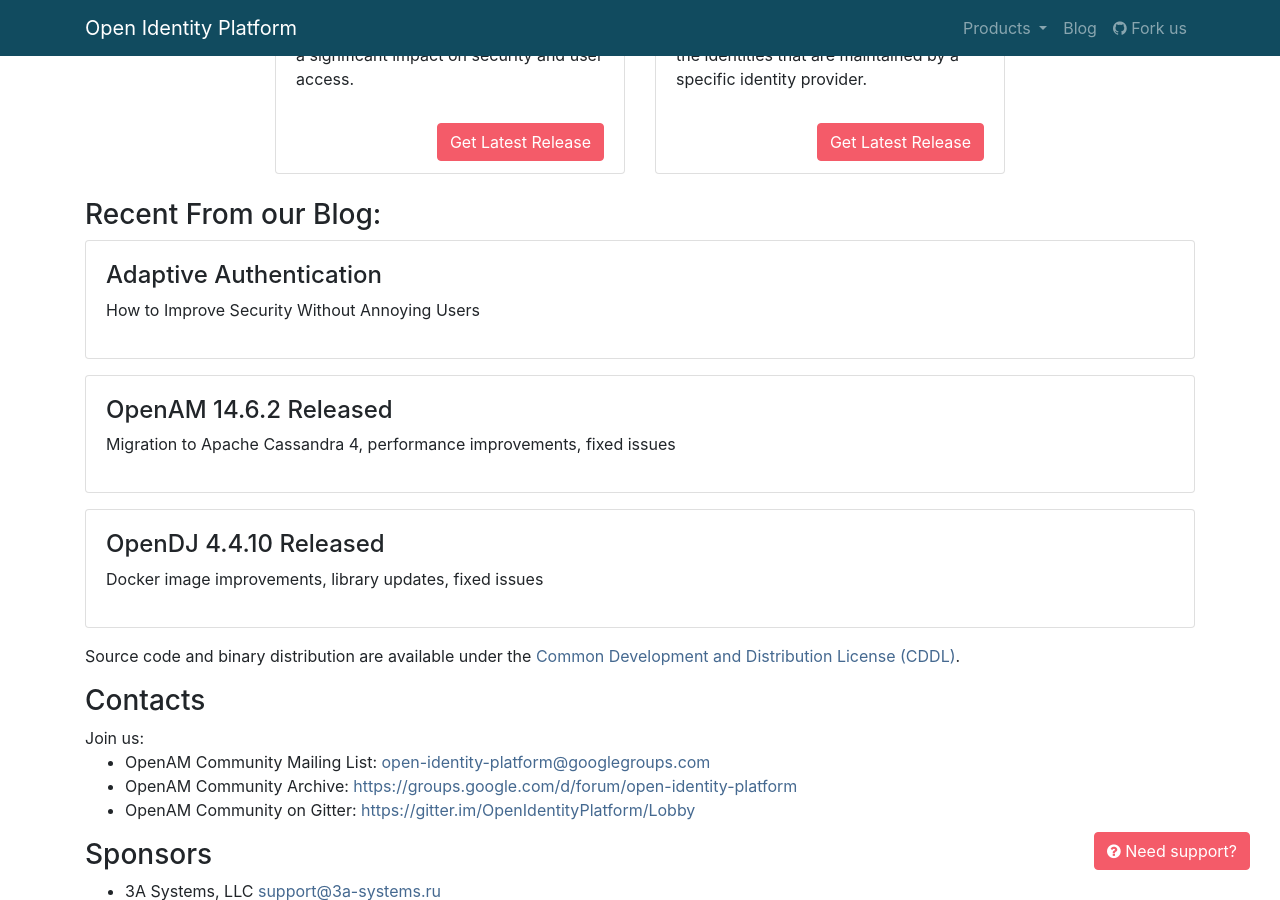
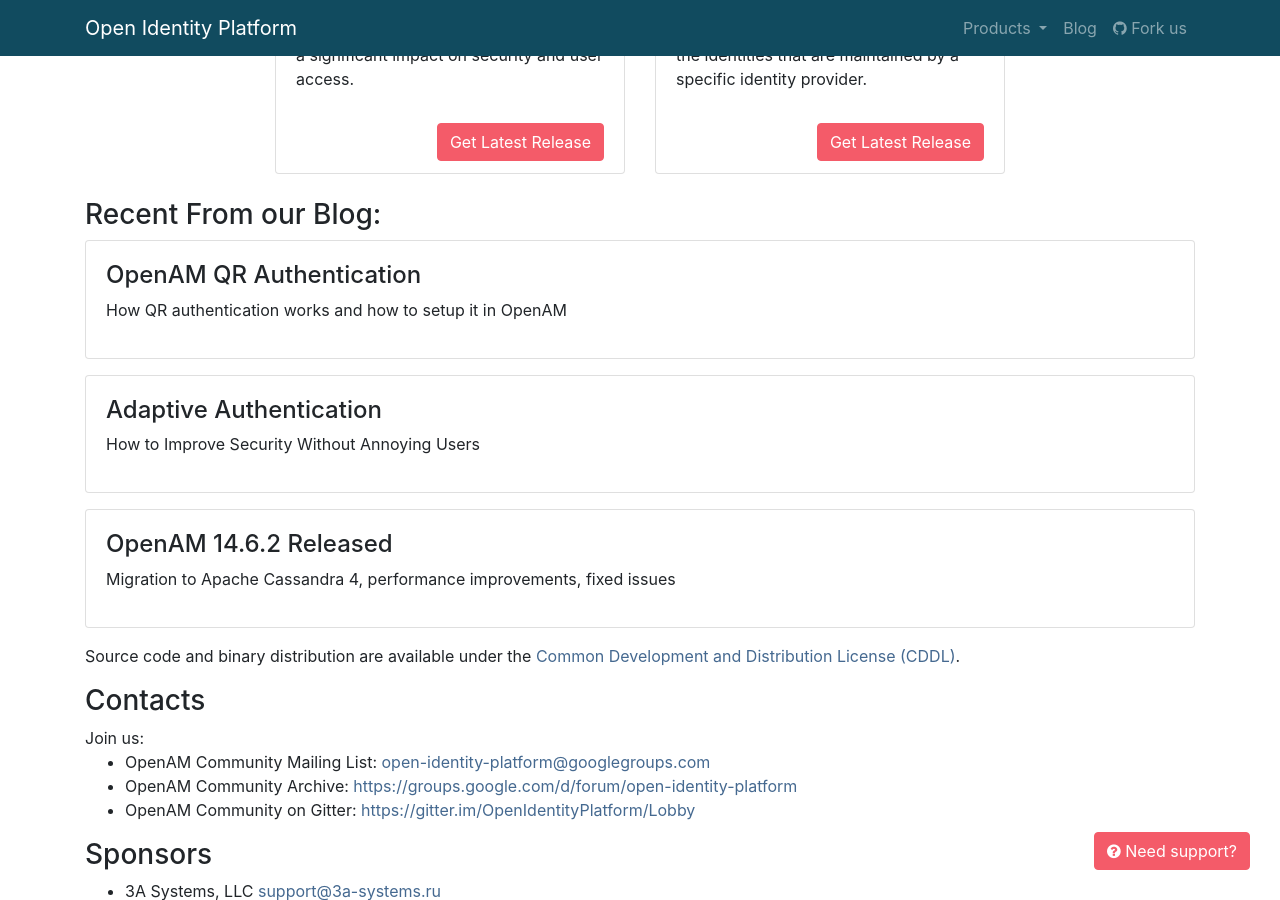
Before and after one commit to OpenIdentityPlatform/OpenIdentityPlatform.org, a Jekyll site: the page built from index.html, in a window 1280 px wide and 900 px high, scrolled down 1665 px. Built offline with Jekyll 4.4.1, drawn with Linux system fonts in a browser that asks for light colours; some of the changed lines change nothing that is shown.

Commit message:
openam QR authetication

````diff
--- a/_data/blogposts.yml
+++ b/_data/blogposts.yml
@@ -1,3 +1,7 @@
+-
+  title: 'OpenAM QR Authentication'
+  link: '/blog/openam-qr-authentication'
+  description: 'How QR authentication works and how to setup it in OpenAM'
 -
   title: 'Adaptive Authentication'
   link: '/blog/adaptive-authentication'
--- /dev/null
+++ b/blog/openam-qr-authentication.md
@@ -0,0 +1,86 @@
+---
+layout: home
+title: "OpenAM QR Authentication"
+landing-title2: "How QR authentication works and how to setup it in OpenAM"
+description: "How QR authentication works and how to setup it in OpenAM"
+keywords: 'authentication, qr'
+share-buttons: true
+---
+
+# OpenAM QR Authentication
+
+  - [Introduction](#introduction)
+  - [Process Description](#process-description)
+  - [OpenAM Configuration](#openam-configuration)
+    * [Create QR Authentication Module Instance](#create-qr-authentication-module-instance)
+    * [Create Authentication Chain](#create-authentication-chain)
+  - [Mobile Application Configuration](#mobile-application-configuration)
+    + [Mobile Application Setup](#mobile-application-setup)
+  - [Testing Solution](#testing-solution)
+
+## Introduction
+
+The most popular authentication method is also the most inconvenient. It is login and password authentication. A user must remember his login and password for each service, could forget the password, a password could be compromised, etc. The following article describes, how to login into the application in the browser on another device, if the user is already authenticated in a mobile application. The article contains step by step guide on how to set up the process in OpenAM.
+
+## Process Description
+
+- The user has a valid authentication session in the mobile application.
+- The user opens the OpenAM authentication page.
+- OpenAM generates a random code with a limited lifetime and displays it to the user as a QR code.
+- User scan the QR with the mobile application
+- Mobile application sends the code to OpenAM within authenticated session identifier
+- Meanwhile, the browser periodically polls OpenAM to see if the code is received along with the authentication session
+- If the code was received, authentication is successful and an authentication session is created.
+
+## OpenAM Configuration
+
+At first, we will set up OpenAM, create an authentication module instance and an authentication chain with the instance.
+
+### Create QR Authentication Module Instance
+
+Go to the desired realm, then on the left side of the Authentication → Modules menu. The list of modules opens. Press the Add Module button. Enter the name of the module qr and choose QR code confirm from other session module type.
+
+![New QR module Instance](/assets/img/openam-qr/new-qr-module.png)
+
+Press the Create button.
+
+![New QR module Settings](/assets/img/openam-qr/qr-module-settings.png)
+
+Set desired QR code lifetime and authentication level and press the Save Changes button.
+
+### Create Authentication Chain
+
+Go to **Authentication → Chains**. And create a new **qr** authentication chain. Add the created **qr** module to the chain.
+
+![QR authentication chain Settings](/assets/img/openam-qr/qr-auth-chain.png)
+
+## Mobile Application Configuration
+
+Let's install and configure the mobile application. The following mobile application is only for demonstration and is not intended for production usage. But you can use application source code to build your application or modify application source code for your tasks. The application was developed with [Flutter](https://flutter.dev/)
+
+Mobile application source code: [https://github.com/OpenIdentityPlatform/openam_demo_authenticator](https://github.com/OpenIdentityPlatform/openam_demo_authenticator)
+
+Run the mobile application:
+
+```bash
+flutter run
+```
+
+### Mobile Application Setup
+
+Press the Settings icon in the upper-right corner of the application and go to the settings menu. Enter OpenAM URL, realm, OpenAM username and password. Press the Back button in the upper-left corner. Settings data will be stored in the device's secure storage.
+
+![QR mobile application settings](/assets/img/openam-qr/qr-mobile-settings.png)
+
+## Testing Solution
+
+If you were logged in, log out from OpenAM. Open OpenAM URL with QR authentication chain. For example, [http://openam.example.org:8080/openam/XUI/#login/&realm=/&service=qr](http://openam.example.org:8080/openam/XUI/#login/&realm=/&service=qr) Replace [http://openam.example.org:8080/openam](http://openam.example.org:8080/openam) with your OpenAM URL. You will see a QR code that you need to scan. As well as the same code in the form of text as shown in the image below
+
+![OpenAM QR code page](/assets/img/openam-qr/qr-code-page.png)
+
+Open the mobile application, press the Login button. The application will authenticate in OpenAM in the specified realm with specified credentials. If authentication succeeds, you'll see the user name and first symbols of the OpenAM authentication token
+
+![QR mobile mobile authentication successful](/assets/img/openam-qr/qr-mobile-successful.png)
+
+Then press the "Scan QR to authenticate" button, scan the QR code and you will a message about successful authentication. Meanwhile, the browser will authenticate the scanned QR code.
+If it is not possible to scan a QR code, you can enter the code manually in the "Enter a code from QR" field and press Authenticate. If you entered the code correctly, you will also be authenticated.
````
Also changed, not shown: assets/img/openam-qr/new-qr-module.png (added), assets/img/openam-qr/qr-auth-chain.png (added), assets/img/openam-qr/qr-code-page.png (added), assets/img/openam-qr/qr-mobile-settings.png (added), assets/img/openam-qr/qr-mobile-successful.png (added), assets/img/openam-qr/qr-module-settings.png (added).
